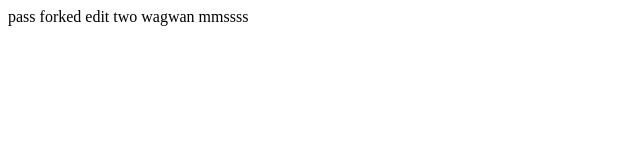
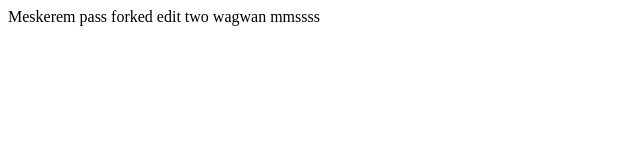
Before and after one commit to TilahunFeyissa/git-practice, a plain HTML site: page index.html in a window 1280 px wide. Shown: the whole page, without its empty margins (0-640 px from the left). Drawn offline with Linux system fonts and the light colour scheme.

Commit message:
meskerem

```diff
--- a/index.html
+++ b/index.html
@@ -7,6 +7,8 @@
     <title>Document</title>
 </head>
 <body>
+    Meskerem
+
 
     pass forked edit two wagwan mmssss
 
```
